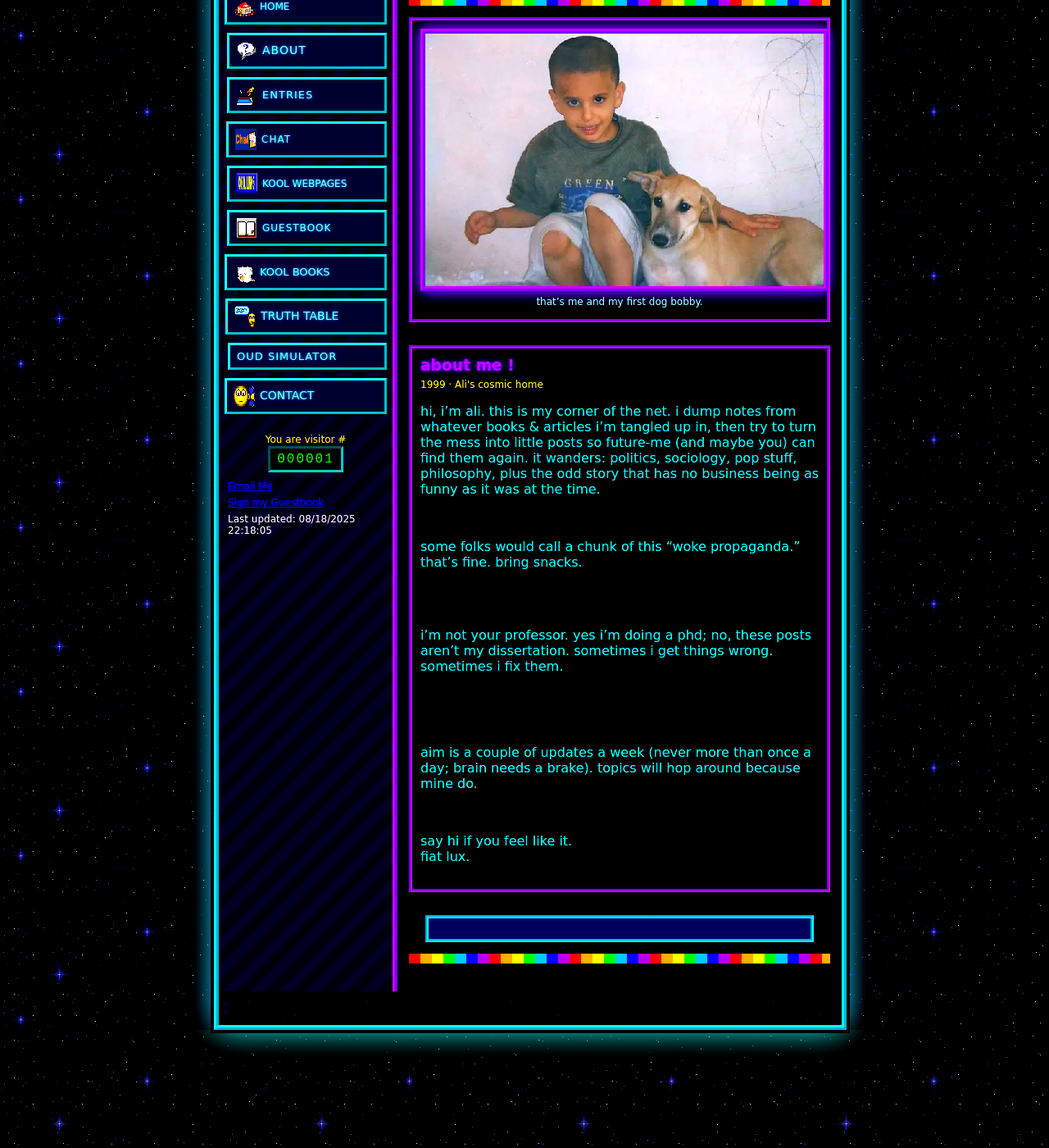
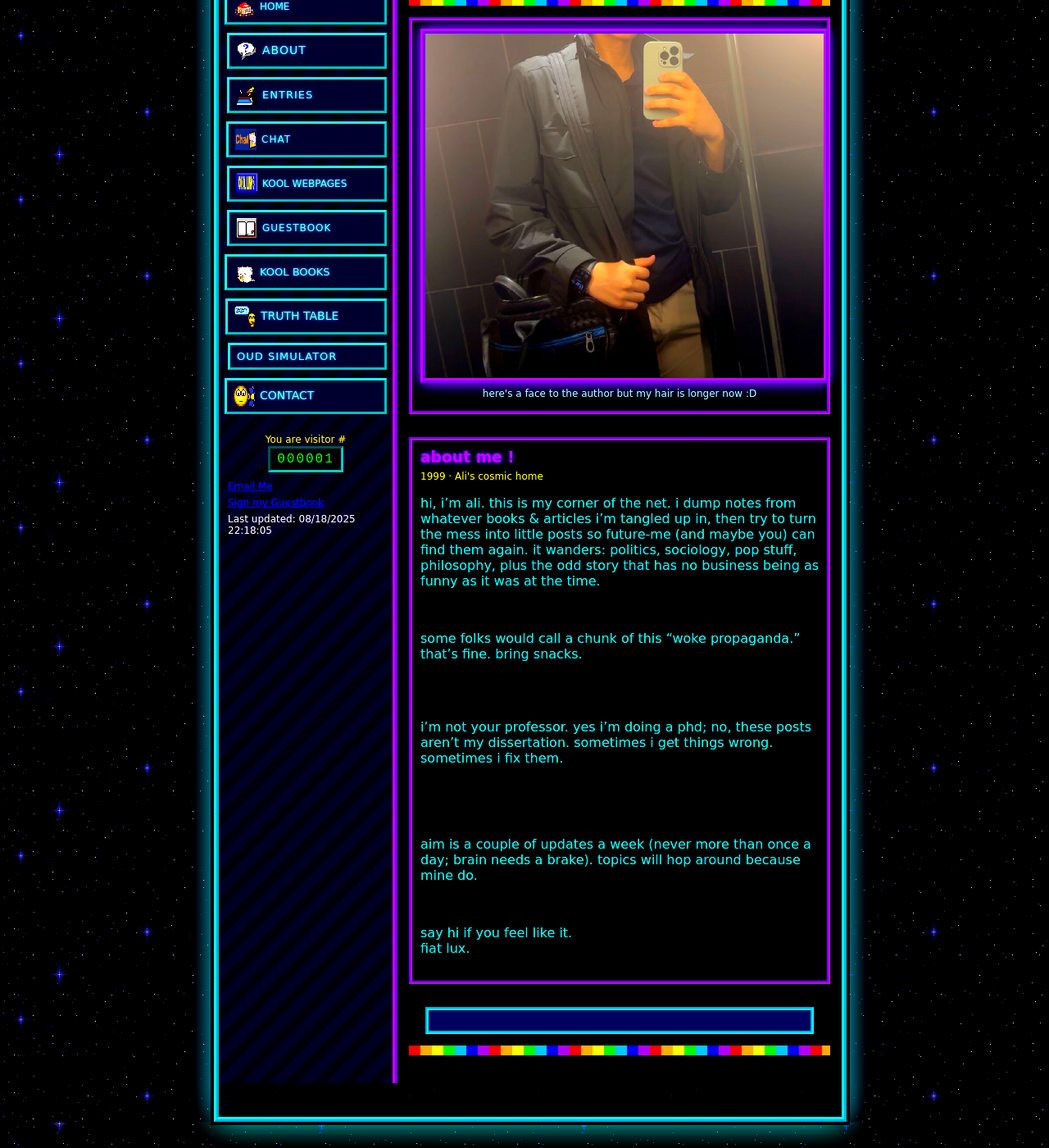
Before and after one commit to Catofminerva/Catofminerva.github.io, a Jekyll site: the page about.html, which Jekyll copies as it is, in a window 1280 px wide and 1400 px high, scrolled down 194 px. Shown: the whole window at 82% size. Built offline with Jekyll 4.4.1, drawn with Linux system fonts in a browser that asks for light colours.

Commit message:
Update about.html

```diff
--- a/about.html
+++ b/about.html
@@ -196,8 +196,8 @@
 
           <!-- Dominant picture -->
           <div class="post">
-            <img src="me.jpeg" alt="Ali" class="hero">
-            <div class="caption">that’s me and my first dog bobby.</div>
+            <img src="ali.jpg" alt="Ali" class="hero">
+            <div class="caption">here's a face to the author but my hair is longer now :D</div>
           </div>
 
           <!-- About me text (authentic spacing) -->
```
